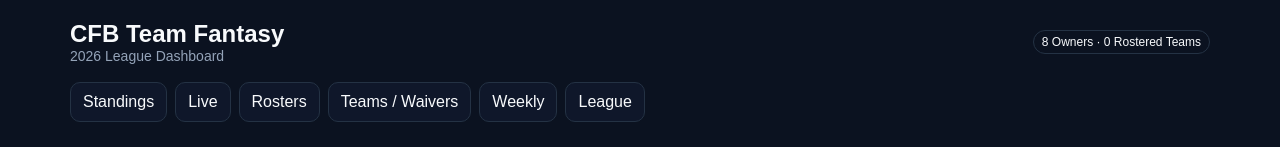
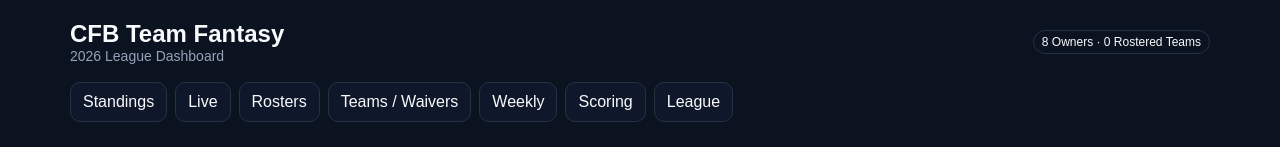
Before and after one commit to msvanson/cfb-team-fantasy, a Next.js app: page / in a window 1280 px wide. Shown: the top 147 px of the page. Built offline with nearby package versions, Linux system fonts and the light colour scheme; no server answers; the database is empty.

Commit message:
postseason scoring tracker

```diff
--- a/app/globals.css
+++ b/app/globals.css
@@ -21,3 +21,5 @@
 .liveThrottle{margin:8px 2px 12px}
 .game-winner strong,.game-winner>b{font-weight:900}
 @media(max-width:640px){.liveHeaderGrid{grid-template-columns:1fr 1fr}.liveHeaderGrid .card:first-child{grid-column:1/-1}.liveMeta{flex-direction:column;gap:3px}}
+
+.scoringGrid{display:grid;grid-template-columns:repeat(auto-fit,minmax(240px,1fr));gap:12px}.scoringRule{display:flex;justify-content:space-between;align-items:center;gap:12px}.rulePoints{font-size:28px;font-weight:900}
--- a/app/nav.js
+++ b/app/nav.js
@@ -1,3 +1,3 @@
 import Link from 'next/link';
-export const nav=[['/','Standings'],['/live','Live'],['/rosters','Rosters'],['/teams','Teams / Waivers'],['/weekly','Weekly'],['/league','League']];
+export const nav=[['/','Standings'],['/live','Live'],['/rosters','Rosters'],['/teams','Teams / Waivers'],['/weekly','Weekly'],['/scoring','Scoring'],['/league','League']];
 export function Nav(){return <nav className="nav">{nav.map(([h,l])=><Link key={h} href={h}>{l}</Link>)}</nav>}
--- a/lib/data.js
+++ b/lib/data.js
@@ -13,3 +13,5 @@ export async function getOwner(ownerId){const {data,error}=await supabase.from('
 export async function getOwnerTeams(ownerName){const {data,error}=await supabase.from('team_directory').select('*').eq('season_id',1).eq('owner_name',ownerName).order('conference_display_order');if(error)throw error;return data||[]}
 export async function getOwnerWeekly(ownerName){const {data,error}=await supabase.from('weekly_owner_points').select('*').eq('season_id',1).eq('owner_name',ownerName).order('week_key');if(error)throw error;return data||[]}
 export async function getOwnerEvents(teamIds){if(!teamIds?.length)return[];const {data,error}=await supabase.from('scoring_events').select('*').eq('season_id',1).in('team_id',teamIds).order('created_at',{ascending:false});if(error)throw error;return data||[]}
+
+export async function getScoringEvents(){const {data,error}=await supabase.from('scoring_events').select('*').eq('season_id',1).order('occurred_at',{ascending:false});if(error)throw error;return data||[]}
```
Also changed, not shown: app/scoring/page.js (added, +2 -0 lines), app/teams/[id]/page.js (+2 -2 lines).
